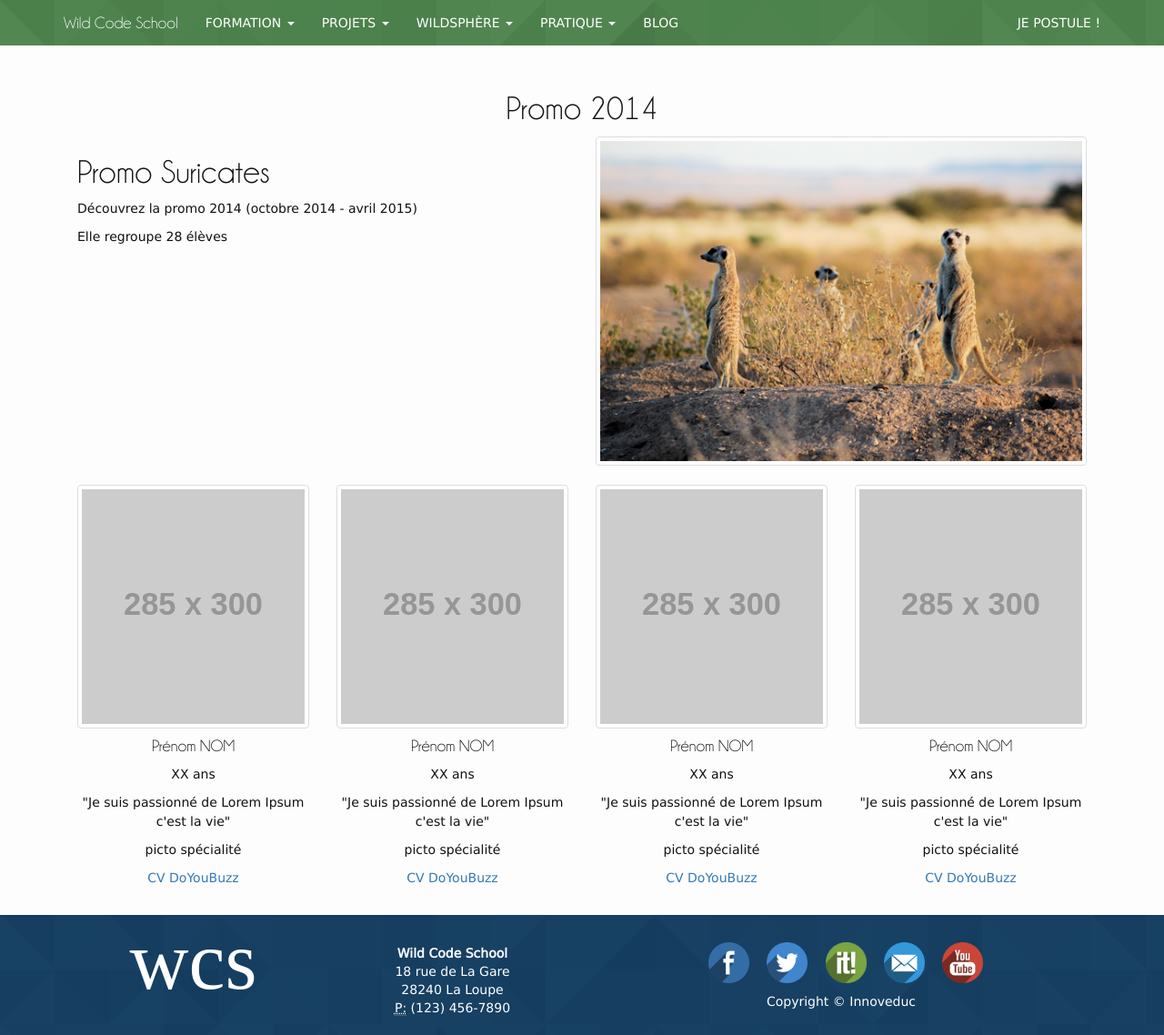
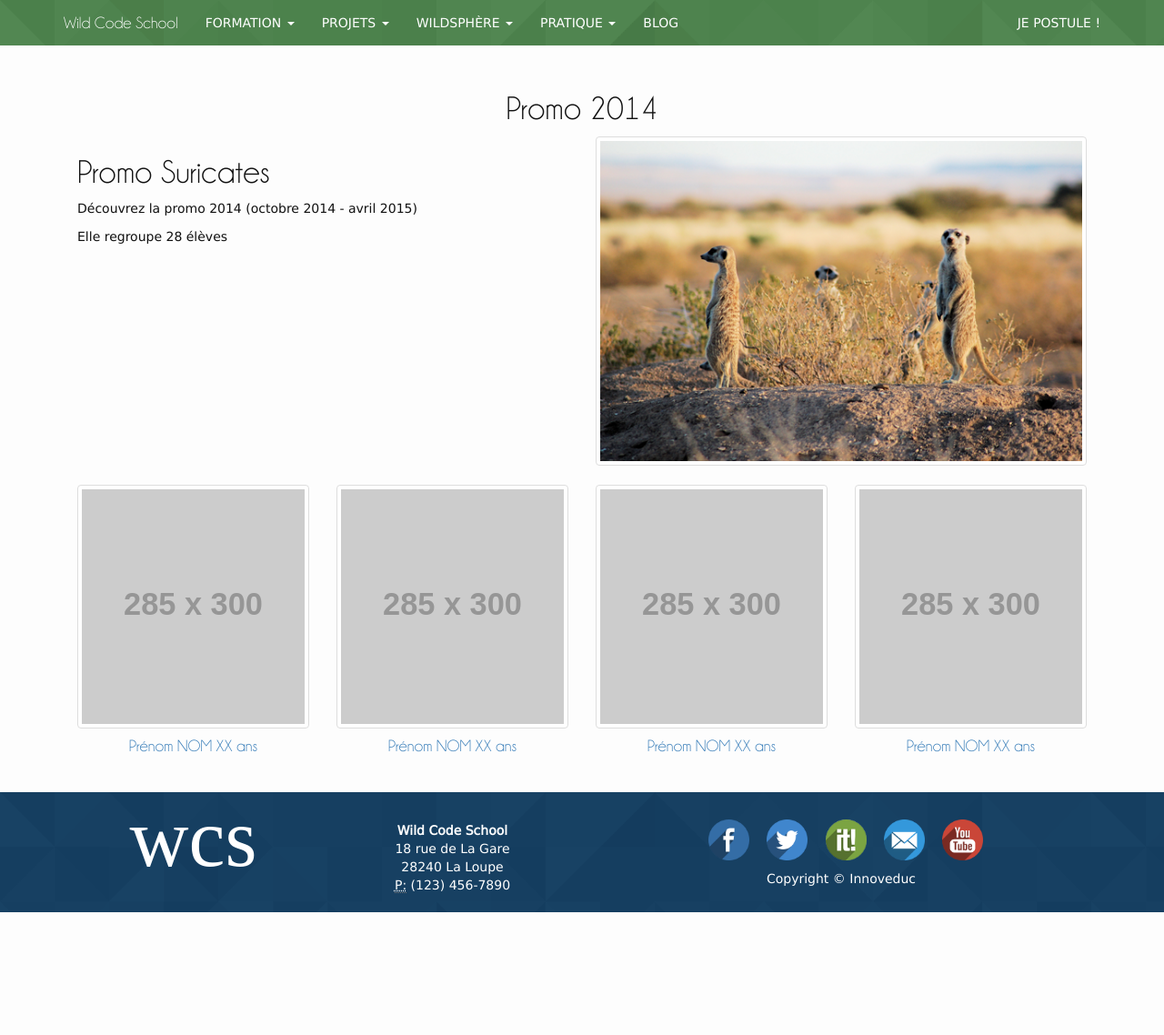
Before and after one commit to alem972/wildcodeschool.github.io, a Jekyll site: the page built from promo-2014.html, in a window 1280 px wide and 1138 px high. Shown: the whole window at 91% size. Built offline with Jekyll 4.4.1, drawn with Linux system fonts in a browser that asks for light colours; nearby versions of some CDN libraries; some web fonts are replaced.

Commit message:
modif nom prenom age promo 2014

```diff
--- a/_sass/_base.scss
+++ b/_sass/_base.scss
@@ -247,3 +247,7 @@
         text-align: center;
     }
 }
+
+.promo2014 {
+
+}
--- a/promo-2014.html
+++ b/promo-2014.html
@@ -2,7 +2,7 @@
 layout: page
 permalink: /promo-2014/
 ---
-
+<div class="promo2014">
   <h1 class="text-center">Promo 2014</h1>
 
   <div class="row">
@@ -21,34 +21,19 @@
   <div class="row">
     <div class="col-sm-3 text-center">
       <img src="http://placehold.it/285x300" class="img-responsive img-thumbnail">
-    <h4>Prénom NOM</h4>
-    <p>XX ans</p>
-    <p>"Je suis passionné de Lorem Ipsum c'est la vie"</p>
-    <p>picto spécialité</p>
-    <a href="#">CV DoYouBuzz</a>
+      <a href='#'><h4>Prénom NOM XX ans</h4></a>
     </div>
     <div class="col-sm-3 text-center">
       <img src="http://placehold.it/285x300" class="img-responsive img-thumbnail">
-    <h4>Prénom NOM</h4>
-    <p>XX ans</p>
-    <p>"Je suis passionné de Lorem Ipsum c'est la vie"</p>
-    <p>picto spécialité</p>
-    <a href="#">CV DoYouBuzz</a>
+      <a href='#'><h4>Prénom NOM XX ans</h4></a>
     </div>
     <div class="col-sm-3 text-center">
       <img src="http://placehold.it/285x300" class="img-responsive img-thumbnail">
-    <h4>Prénom NOM</h4>
-    <p>XX ans</p>
-    <p>"Je suis passionné de Lorem Ipsum c'est la vie"</p>
-    <p>picto spécialité</p>
-    <a href="#">CV DoYouBuzz</a>
+      <a href='#'><h4>Prénom NOM XX ans</h4></a>
     </div>
     <div class="col-sm-3 text-center">
       <img src="http://placehold.it/285x300" class="img-responsive img-thumbnail">
-    <h4>Prénom NOM</h4>
-    <p>XX ans</p>
-    <p>"Je suis passionné de Lorem Ipsum c'est la vie"</p>
-    <p>picto spécialité</p>
-    <a href="#">CV DoYouBuzz</a>
+      <a href='#'><h4>Prénom NOM XX ans</h4></a>
     </div>
   </div>
+</div>
```
Lines whose indentation alone changed are shown as unchanged.
